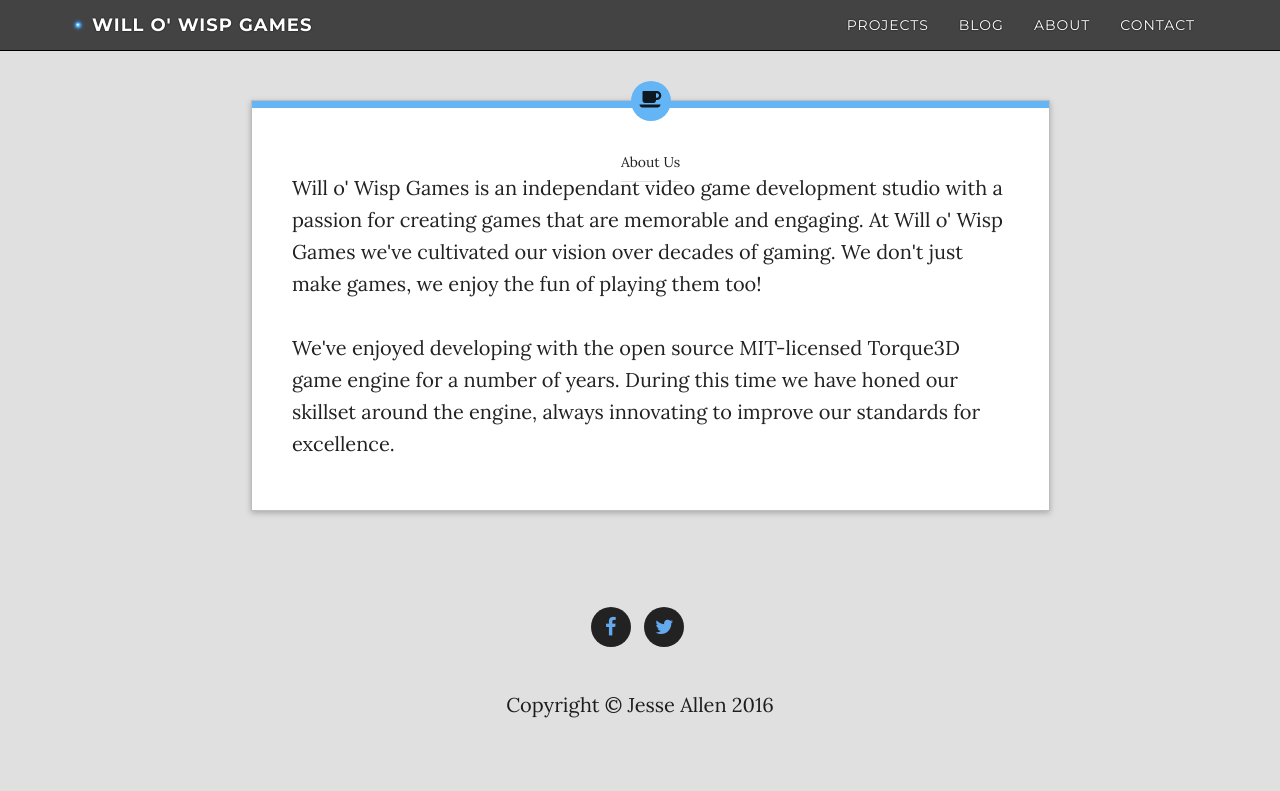
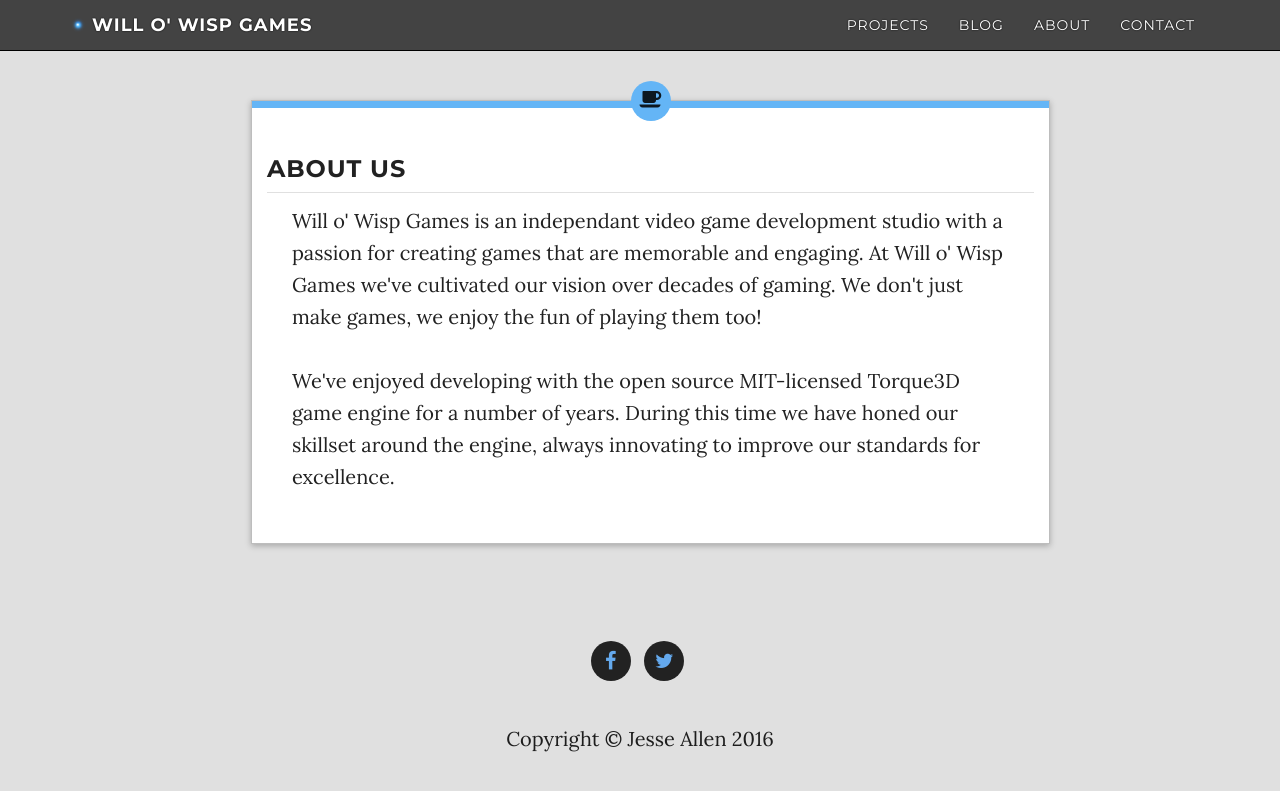
Before and after one commit to WilloWispGames/WilloWispGames.github.io, a Jekyll site: the page built from about/index.html, in a window 1280 px wide. Shown: the top 791 px of the page. Built offline with Jekyll 4.4.1, drawn with Linux system fonts in a browser that asks for light colours; nearby versions of some CDN libraries.

Commit message:
Update aboutPane.html

```diff
--- a/_includes/aboutPane.html
+++ b/_includes/aboutPane.html
@@ -7,7 +7,7 @@
 		<div class="cat-color"></div>
 			<div class="icon"><i class="fa fa-coffee"></i></div>
 			<div class="header cf"><br></div>
-			<h3c class="title">About Us</h3c>
+			<h3 class="title"><c>About Us</c></h3>
 			<div class="content">
 				<p>Will o' Wisp Games is an independant video game development studio with a passion for creating games that are memorable and engaging. At Will o' Wisp Games we've cultivated our vision over decades of gaming. We don't just make games, we enjoy the fun of playing them too!<br>
 				<br>
```
